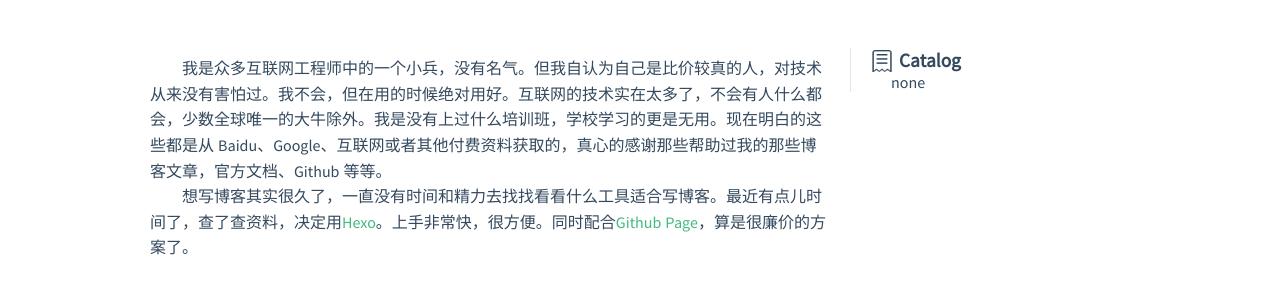
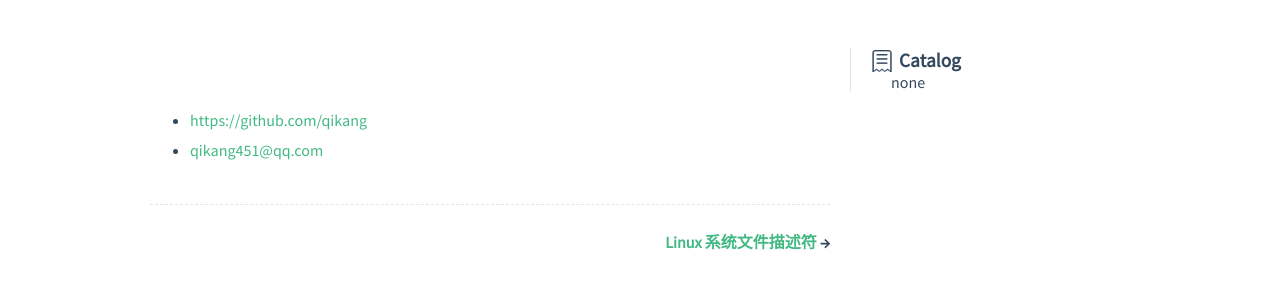
Before and after one commit to qikang/qikang.github.io, a plain HTML site: page posts/4a17b156/index.html in a window 1280 px wide. Shown: the part 254-535 px from the top of the page. Drawn offline with nearby package versions, Linux system fonts and the light colour scheme; some packages are replaced by stand-ins of ours; no server answers; a script that the page names is missing.

Commit message:
Update index.html

```diff
--- a/posts/4a17b156/index.html
+++ b/posts/4a17b156/index.html
@@ -150,7 +150,7 @@
 <main class="app-body flex-box">
   <!-- Article START -->
   <article class="post-article">
-    <section class="markdown-content"><p>&emsp;&emsp;我是众多互联网工程师中的一个小兵，没有名气。但我自认为自己是比价较真的人，对技术从来没有害怕过。我不会，但在用的时候绝对用好。互联网的技术实在太多了，不会有人什么都会，少数全球唯一的大牛除外。我是没有上过什么培训班，学校学习的更是无用。现在明白的这些都是从 Baidu、Google、互联网或者其他付费资料获取的，真心的感谢那些帮助过我的那些博客文章，官方文档、Github 等等。<br>&emsp;&emsp;想写博客其实很久了，一直没有时间和精力去找找看看什么工具适合写博客。最近有点儿时间了，查了查资料，决定用<a href="https://hexo.io" target="_blank" rel="noopener">Hexo</a>。上手非常快，很方便。同时配合<a href="https://pages.github.com/" target="_blank" rel="noopener">Github Page</a>，算是很廉价的方案了。</p>
+    <section class="markdown-content"><p>&emsp;&emsp;
 <ul>
 <li><a href="https://github.com/qikang" target="_blank" rel="noopener">https://github.com/qikang</a></li>
 <li><a href="mailto:qikang451@qq.com">qikang451@qq.com</a></li>
```
